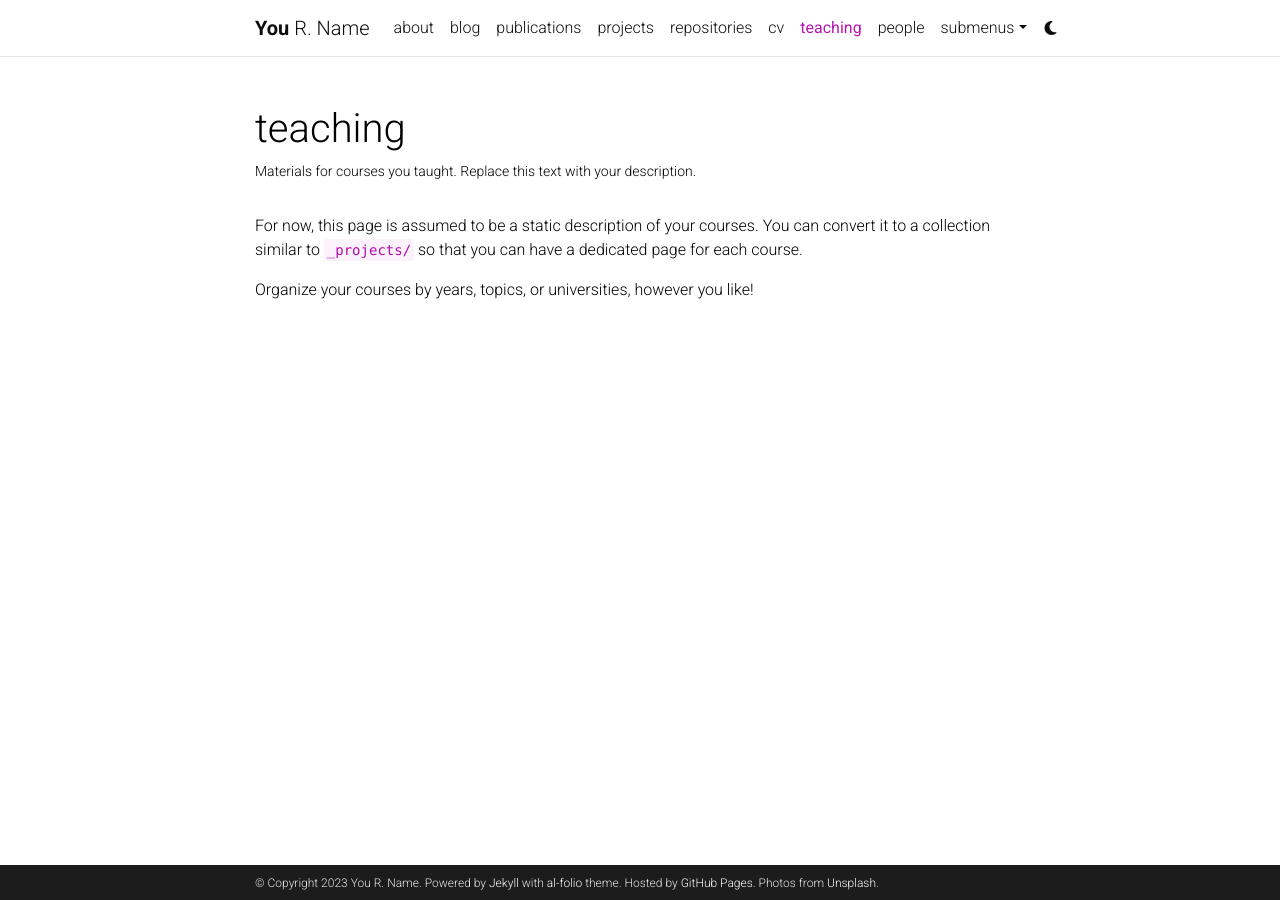
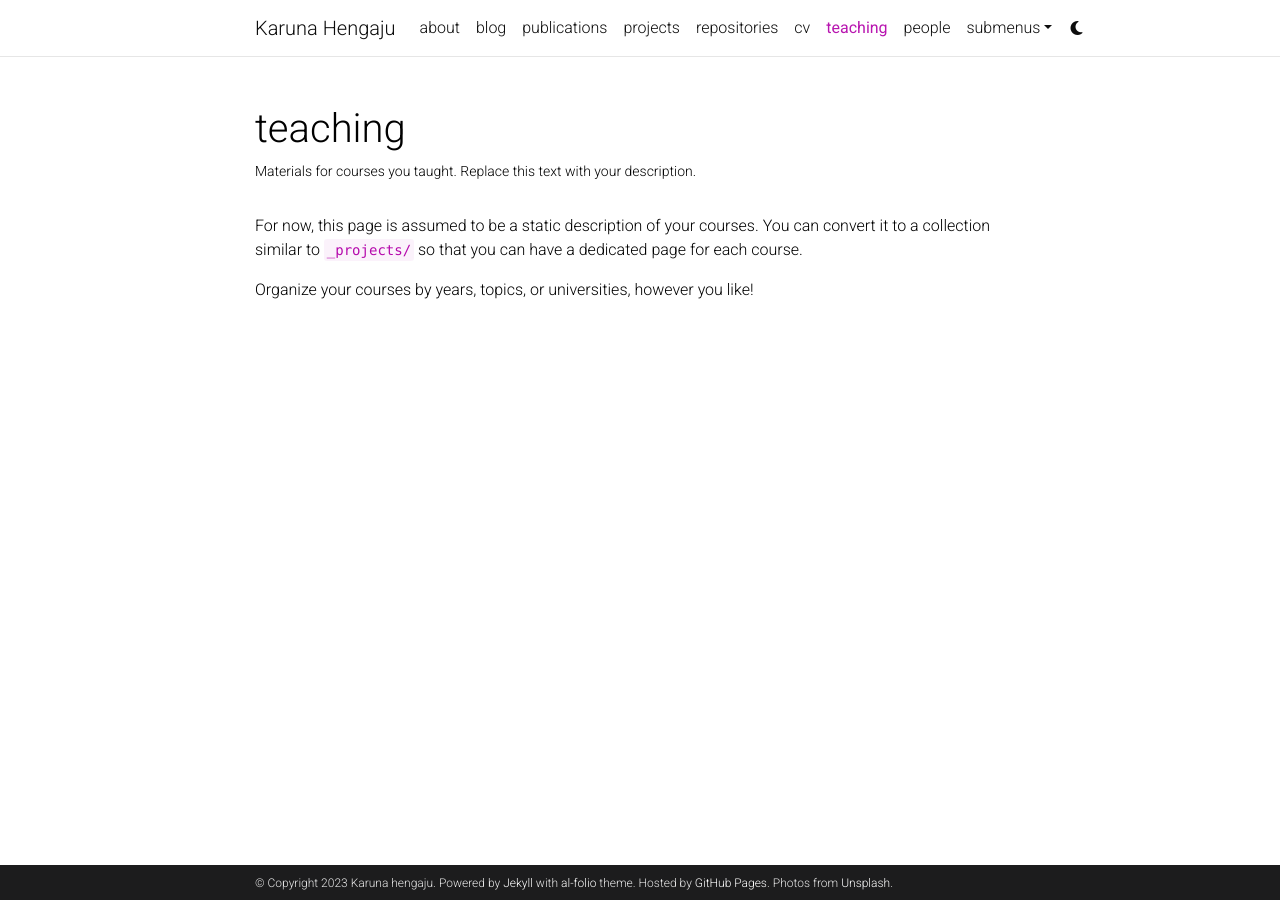
Before and after one commit to karunahengaju/karunahengaju.github.io, a Jekyll site: the page built from _pages/teaching.md, in a window 1280 px wide. Built offline with Jekyll 4.4.1, drawn with Linux system fonts in a browser that asks for light colours; comment, search, counter and statistics services are not loaded; a style sheet for code colours, icons or effects is not loaded.

Commit message:
updated configuration

```diff
--- a/_config.yml
+++ b/_config.yml
@@ -2,11 +2,11 @@
 # Site settings
 # -----------------------------------------------------------------------------
 
-title: blank # the website title (if blank, full name will be used instead)
-first_name: You
-middle_name: R.
-last_name: Name
-email: you@example.com
+title: Karuna Hengaju # the website title (if blank, full name will be used instead)
+first_name: Karuna
+middle_name:
+last_name: hengaju
+email: karunahengaju@u.boisestate.edu
 description: > # the ">" symbol means to ignore newlines until "footer_text:"
   A simple, whitespace theme for academics. Based on [*folio](https://github.com/bogoli/-folio) design.
 footer_text: >
@@ -18,8 +18,8 @@
 lang: en # the language of your site (for example: en, fr, cn, ru, etc.)
 icon: ⚛️  # the emoji used as the favicon (alternatively, provide image name in /assets/img/)
 
-url: https://alshedivat.github.io # the base hostname & protocol for your site
-baseurl: /al-folio # the subpath of your site, e.g. /blog/
+url: https://karunahengaju.github.io # the base hostname & protocol for your site
+baseurl:  # the subpath of your site, e.g. /blog/
 last_updated: false # set to true if you want to display last updated in the footer
 impressum_path:  # set to path to include impressum link in the footer, use the same path as permalink in a page, helps to conform with EU GDPR
 
```
